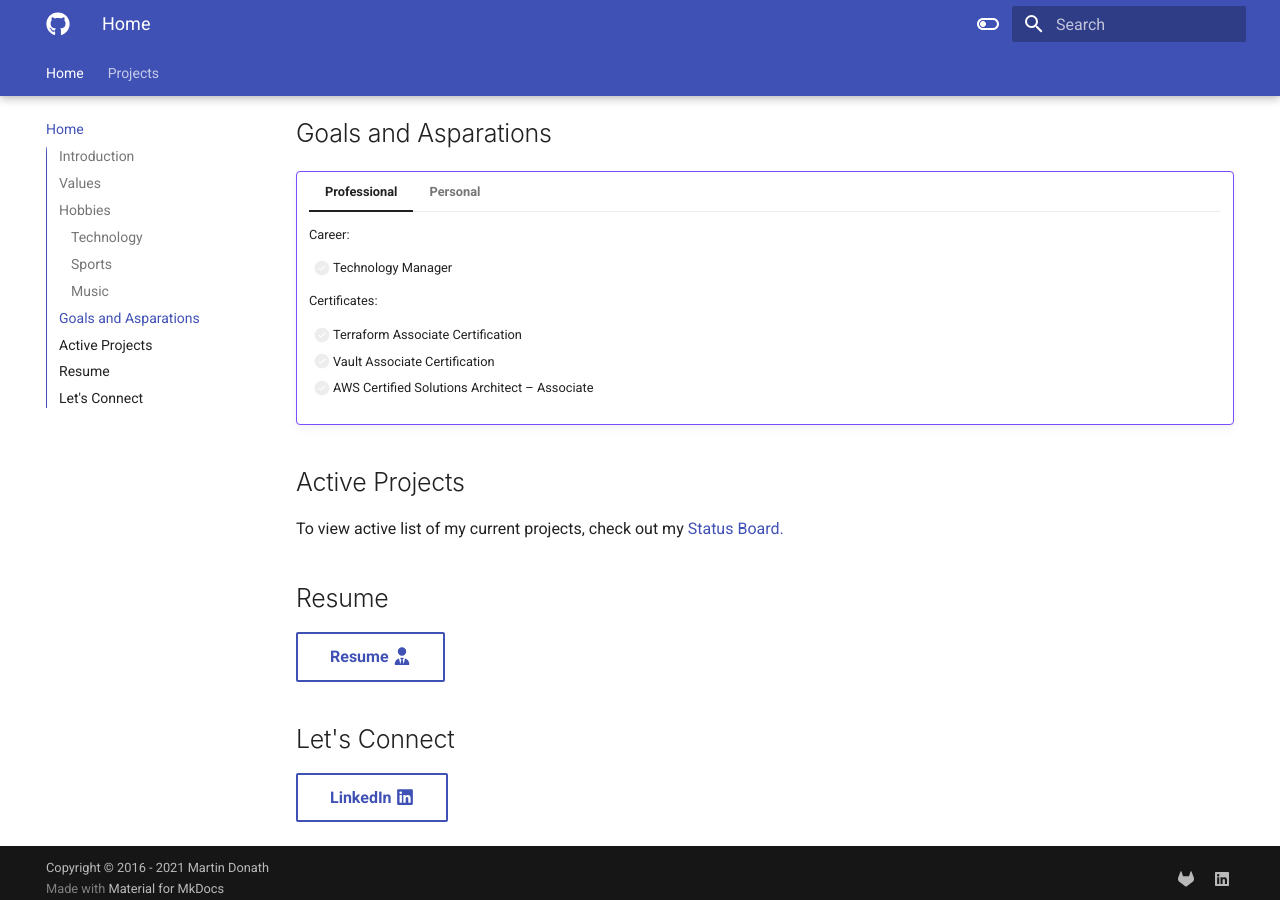
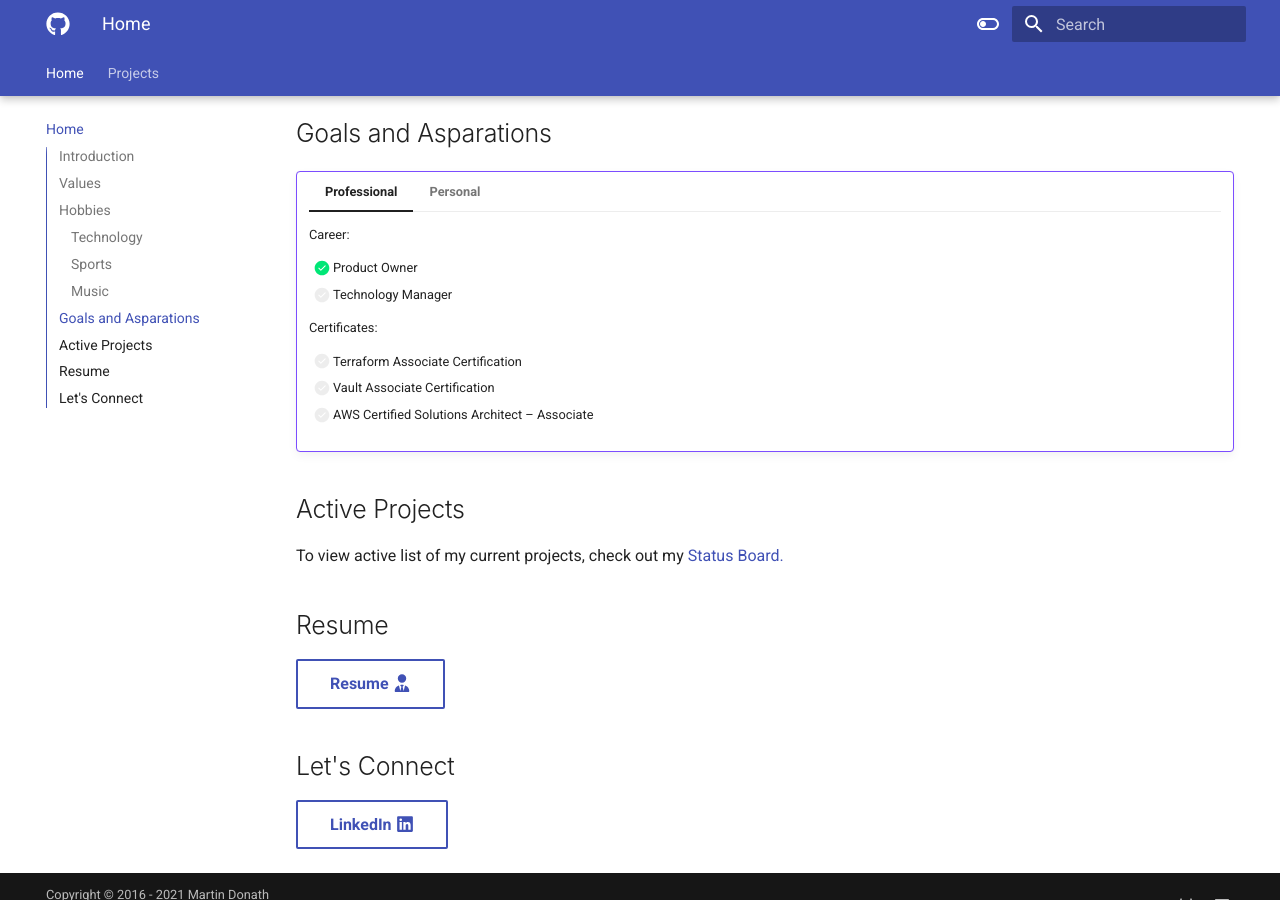
Before and after one commit to stevejoluc/stevejoluc.github.io, an MkDocs documentation site: the page built from docs/index.md, in a window 1280 px wide and 900 px high, scrolled down 2140 px. Built offline with MkDocs 1.6.1 and Material for MkDocs 9.7.7, drawn with Linux system fonts in a browser that asks for light colours; emoji names are drawn with the system emoji font.

Commit message:
fix typos

```diff
--- a/docs/index.md
+++ b/docs/index.md
@@ -74,6 +74,7 @@ I am an amatuer but that doesn't stop me from playing power chords and singing m
 
         Career:
 
+        - [x] Product Owner
         - [ ] Technology Manager
 
         Certificates:
```
